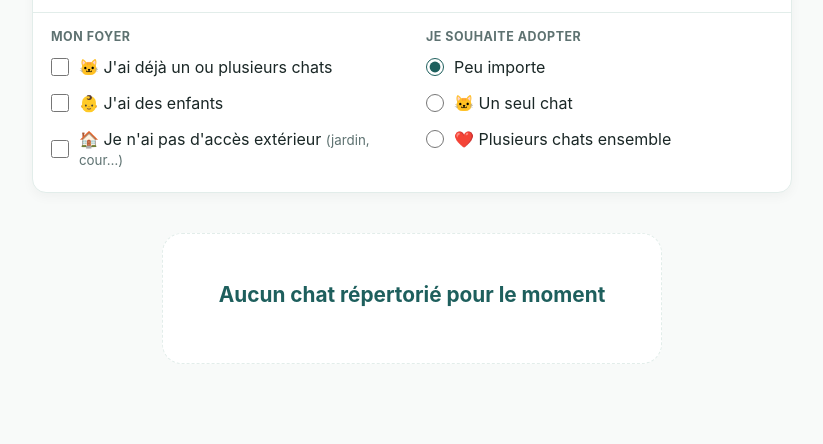
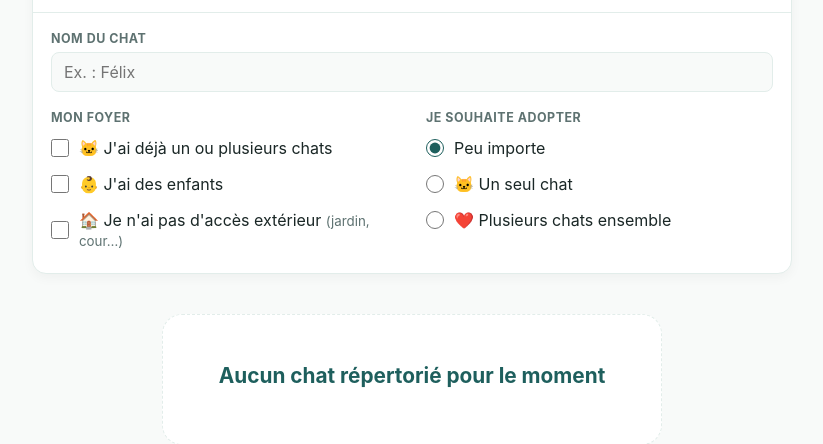
Before and after one commit to Ayliena/eraAdopt, a Flask app: page / in a window 1280 px wide. Shown: the part 273-717 px from the top of the page, without its empty margins (228-1051 px from the left). Run offline with Flask 3, Linux system fonts and the light colour scheme; data that the repository does not hold is empty; parts of the project's set-up code (start-up, migrations or seed data) failed here and were passed over.

Commit message:
add search engine for the homepage and the admin cats listing page

```diff
--- a/app/helpers.py
+++ b/app/helpers.py
@@ -44,3 +44,9 @@ def build_contact_mailto(cat, address: str) -> str:
     ])
     # quote (et non quote_plus) : les espaces deviennent %20, les clients mail n'interprètent pas '+'
     return f"mailto:{address}?" + urlencode({'subject': subject, 'body': body}, quote_via=quote)
+
+
+def fold_text(text: str) -> str:
+    """Texte sans accents ni majuscules, pour les recherches : 'Félix' -> 'felix'."""
+    decomposed = unicodedata.normalize('NFKD', text or '')
+    return ''.join(ch for ch in decomposed if not unicodedata.combining(ch)).casefold()
--- a/app/routes.py
+++ b/app/routes.py
@@ -10,7 +10,7 @@ from app import app, db, login_manager
 from app.models import AdoptionCat, User, build_groups, build_review_groups, photo_public_url
 from app import review_form
 from app.seed_data import SEED_CATS, COLOR_PHOTOS
-from app.helpers import slugify_name, build_contact_mailto
+from app.helpers import slugify_name, build_contact_mailto, fold_text
 
 ADOPTION_MAILADDR = 'adoptions@association-era.org'
 
@@ -91,6 +91,20 @@ def index():
         good_with_children = request.args.get('good_with_children')
         no_outdoor = request.args.get('no_outdoor')
         multiple_adoption = request.args.get('multiple_adoption')
+        name_search = request.args.get('nom', '').strip()[:100]
+
+        # 0. Recherche par nom : l'annonce apparaît si l'un de ses chats correspond (le chat de référence ou
+        # un chat lié publié). Majuscules et accents sont ignorés grâce à l'interclassement utf8mb4_unicode_ci
+        # de la table : "felix" trouve "Félix".
+        if name_search:
+            pattern = '%' + name_search.replace('\\', '\\\\').replace('%', '\\%').replace('_', '\\_') + '%'
+            same_listing = aliased(AdoptionCat)
+            linked_name_match = db.select(same_listing.id).where(
+                same_listing.status == 'ACCEPTED',
+                same_listing.name.like(pattern, escape='\\'),
+                func.json_contains(AdoptionCat.linked_cats, func.json_quote(same_listing.uuid)) == 1
+            ).exists()
+            query = query.filter(db.or_(AdoptionCat.name.like(pattern, escape='\\'), linked_name_match))
 
         # 1. Filtre entente chats (si coché: le foyer a des chats, donc le chat doit être sociable chats)
         if good_with_cats == '1':
@@ -129,6 +143,7 @@ def index():
         good_with_children = None
         no_outdoor = None
         multiple_adoption = None
+        name_search = ''
 
     active_filters = {
         'good_with_cats': good_with_cats,
@@ -139,6 +154,8 @@ def index():
 
     # Critères effectivement appliqués (repris dans les liens de pagination)
     applied = {k: v for k, v in active_filters.items() if v in FILTER_VALUES[k]}
+    if name_search:
+        applied['nom'] = name_search
 
     # ?partial=1 : uniquement la liste des annonces (mise à jour sans rechargement par les filtres)
     template = '_results.html' if request.args.get('partial') == '1' else 'index.html'
@@ -147,6 +164,7 @@ def index():
         cats=cats,
         pagination=pagination,
         filters=active_filters,
+        name_search=name_search,
         applied_filters=applied,
     )
 
@@ -190,14 +208,26 @@ def admin_review_list():
 def admin_listings():
     """Toutes les annonces publiées (ou archivées avec ?statut=archivees), regroupées par adoption."""
     archived = request.args.get('statut') == 'archivees'
+    search = request.args.get('q', '').strip()[:100]
     published_groups = build_groups('ACCEPTED')
     archived_groups = build_groups('ARCHIVED')
+
+    # Recherche : nom d'un des chats (contient, sans accents ni majuscules) ou référence (début de l'uuid,
+    # celle citée dans les mails de demande d'adoption). Appliquée aux deux onglets, pour leurs compteurs.
+    if search:
+        name_part, ref_part = fold_text(search), search.lower()
+        def matches(group):
+            return any(name_part in fold_text(c.name) or c.uuid.lower().startswith(ref_part) for c in group.cats)
+        published_groups = [g for g in published_groups if matches(g)]
+        archived_groups = [g for g in archived_groups if matches(g)]
+
     groups = archived_groups if archived else published_groups
     groups.sort(key=lambda g: g.created_at, reverse=True)  # plus récentes d'abord
     return render_template(
         'admin_listings.html',
         groups=groups,
         archived=archived,
+        search=search,
         archived_notice=request.args.get('archivee'),
         restored_notice=request.args.get('remise'),
         deleted_notice=request.args.get('supprimee'),
--- a/app/static/css/style.css
+++ b/app/static/css/style.css
@@ -226,6 +226,38 @@ main {
   border-top: 1px solid var(--border);
 }
 
+.filter-search {
+  grid-column: 1 / -1;
+  display: flex;
+  flex-direction: column;
+  gap: 6px;
+  padding-top: 14px;
+}
+
+.filter-search label {
+  font-size: 0.78rem;
+  font-weight: 700;
+  color: var(--text-muted);
+  text-transform: uppercase;
+  letter-spacing: 0.5px;
+}
+
+.filter-search input {
+  font: inherit;
+  color: var(--text);
+  background: var(--bg);
+  border: 1.5px solid var(--border);
+  border-radius: var(--radius-sm);
+  padding: 9px 12px;
+  width: 100%;
+}
+
+.filter-search input:focus {
+  outline: none;
+  border-color: var(--primary-light);
+  background: #ffffff;
+}
+
 .filter-group {
   border: none;
   padding: 0;
--- a/app/templates/index.html
+++ b/app/templates/index.html
@@ -36,6 +36,12 @@
         </summary>
 
         <form method="GET" action="/" class="filter-form" id="filterForm">
+          <div class="filter-search">
+            <label for="filterName">Nom du chat</label>
+            <input type="search" id="filterName" name="nom" value="{{ name_search }}" maxlength="100"
+              placeholder="Ex. : Félix" autocomplete="off" enterkeyhint="search">
+          </div>
+
           <fieldset class="filter-group">
             <legend>Mon foyer</legend>
             <label class="filter-check">
@@ -118,8 +124,16 @@
         }
       }
 
-      form.addEventListener('change', refresh);
-      form.addEventListener('submit', (e) => { e.preventDefault(); refresh(); });
+      // Cases et choix : mise à jour immédiate. Recherche par nom : 300 ms après la dernière frappe
+      // (une seule requête quand on tape un nom d'une traite), ou tout de suite avec Entrée.
+      let typingTimer = null;
+      form.addEventListener('change', (e) => { if (e.target.type !== 'search') refresh(); });
+      form.addEventListener('input', (e) => {
+        if (e.target.type !== 'search') return;
+        clearTimeout(typingTimer);
+        typingTimer = setTimeout(refresh, 300);
+      });
+      form.addEventListener('submit', (e) => { e.preventDefault(); clearTimeout(typingTimer); refresh(); });
 
       // Bouton "Voir tous les chats" (aucun résultat) : décoche tout sans recharger
       results.addEventListener('click', (e) => {
@@ -130,6 +144,7 @@
         for (const input of form.elements) {
           if (!input.name || (key !== 'all' && input.name !== key)) continue;
           if (input.type === 'radio') input.checked = input.value === '';
+          else if (input.type === 'search') input.value = '';
           else input.checked = false;
         }
         refresh();
```
Also changed, not shown: other parts of app/static/css/style.css (+49 -0 lines), app/templates/admin_listings.html (+18 -4 lines).
